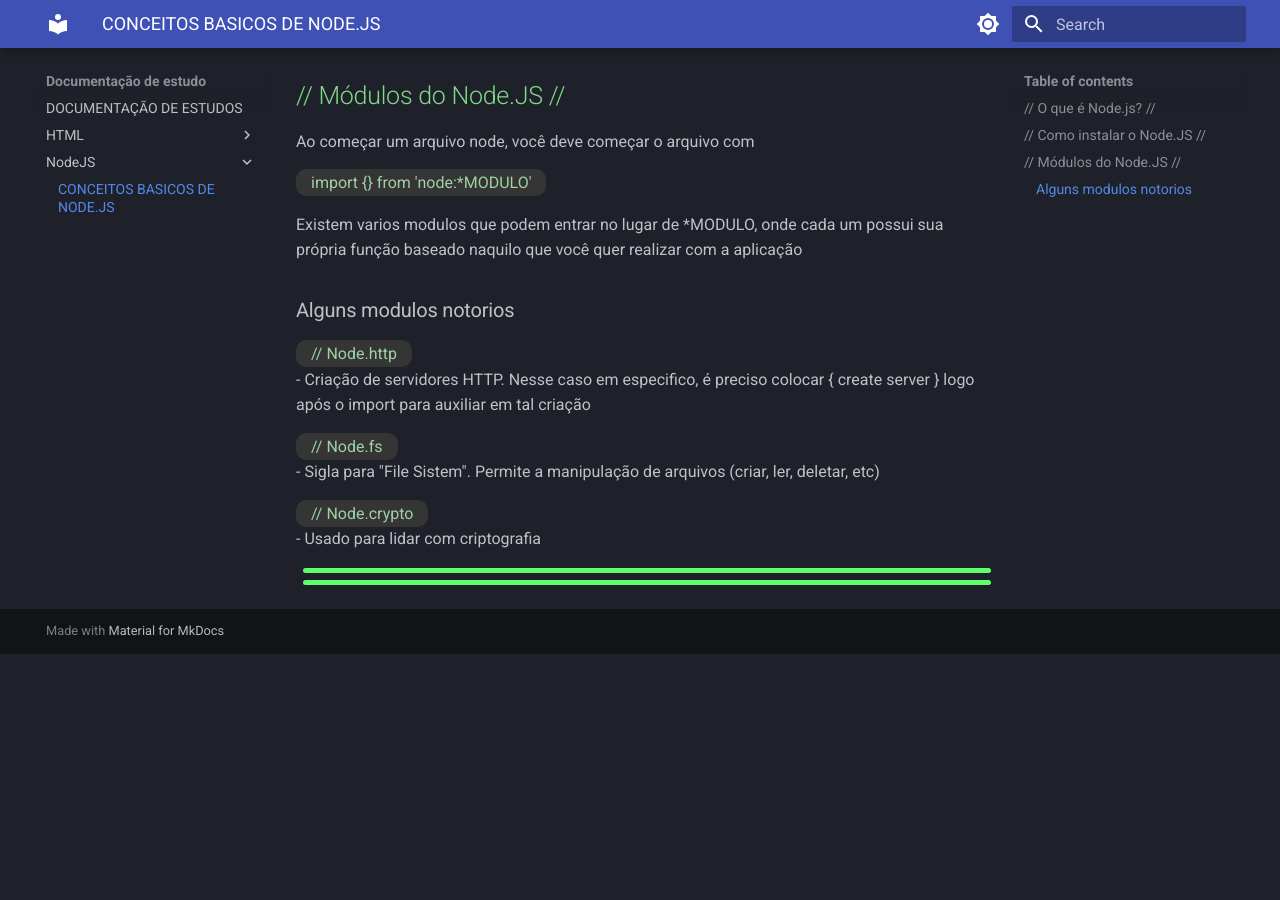
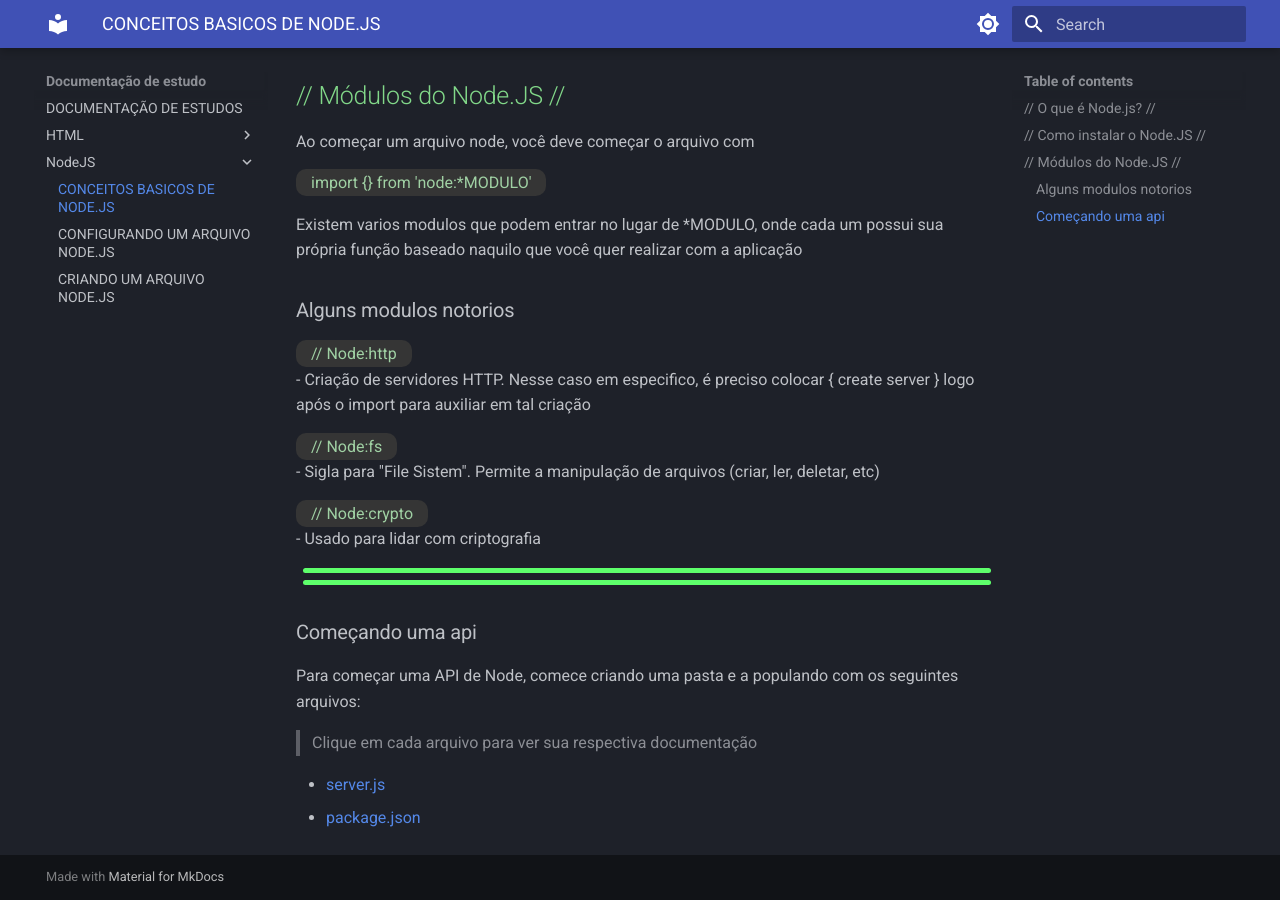
Before and after one commit to MaiwormGB/estudo-e-afins, an MkDocs documentation site: the page built from docs/NodeJS/basico.md, in a window 1280 px wide and 900 px high, scrolled down 726 px. Built offline with MkDocs 1.6.1 and Material for MkDocs 9.7.7, drawn with Linux system fonts in a browser that asks for light colours; before the commit the page ends 1380 px from its top, so only the background shows below that.

Commit message:
atualização de documentação de NodeJS

```diff
--- a/docs/NodeJS/basico.md
+++ b/docs/NodeJS/basico.md
@@ -37,19 +37,26 @@ Existem varios modulos que podem entrar no lugar de *MODULO, onde cada um possui
 
 ### Alguns modulos notorios
 
-<span class = "codigo">// Node.http</span> <br>
+<span class = "codigo">// Node:http</span> <br>
 - Criação de servidores HTTP. Nesse caso em especifico, é preciso colocar { create server } logo após o import para auxiliar em tal criação<br>
 
-<span class = "codigo">// Node.fs</span> <br>
+<span class = "codigo">// Node:fs</span> <br>
 - Sigla para "File Sistem". Permite a manipulação de arquivos (criar, ler, deletar, etc) <br>
 
-<span class = "codigo">// Node.crypto</span> <br>
+<span class = "codigo">// Node:crypto</span> <br>
 - Usado para lidar com criptografia <br>
 
 
 <div class="barrinha"></div>
 <div class="barrinha"></div>
 
+### Começando uma api
+
+Para começar uma API de Node, comece criando uma pasta e a populando com os seguintes arquivos:
+> Clique em cada arquivo para ver sua respectiva documentação
+
+- [server.js](https://nodejs.org/pt-br)
+- [package.json](https://nodejs.org/pt-br)
 
 <style>
 
```
Also changed, not shown: docs/NodeJS/pacote.md (added, +39 -0 lines), docs/NodeJS/servidor.md (added, +91 -0 lines).
